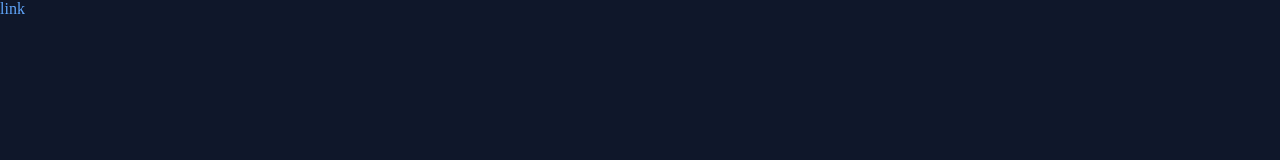
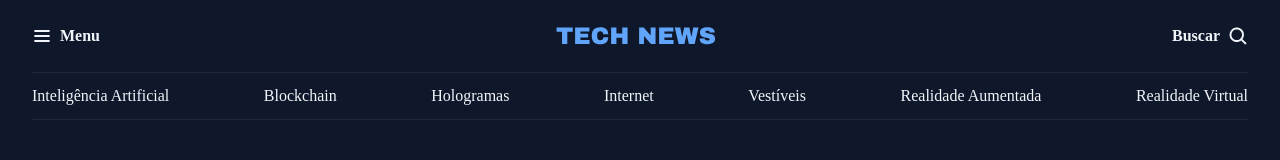
Before and after one commit to taliaduarte/projeto04-portalnoticias, a plain HTML site: page index.html in a window 1280 px wide. Drawn offline with Linux system fonts and the light colour scheme.

Commit message:
Criando o header da aplicação

```diff
--- a/index.html
+++ b/index.html
@@ -12,6 +12,31 @@
     <title>Portal de Notícias</title>
 </head>
 <body>
-    <a href="#">link</a>
+    <header class="container">
+        <nav id="primary" class="grid grid-flow-col">
+            <div><!--3 elementos no primeiro menu-->
+                <img src="assets/icons/List.svg" alt="ícone de menu">
+                <strong>Menu</strong>
+            </div>
+
+            <div>
+                <img src="assets/Logo.svg" alt="TechNews logo">
+            </div>
+
+            <div>
+                <strong>Buscar</strong>
+                <img src="assets/icons/MagnifyingGlass.svg" alt="ícone de lupa para pesquisa">
+            </div>
+        </nav>
+        <nav id="secondary" class="grid grid-flow-col">
+            <a href="#">Inteligência Artificial</a>
+            <a href="#">Blockchain</a>
+            <a href="#">Hologramas</a>
+            <a href="#">Internet</a>
+            <a href="#">Vestíveis</a>
+            <a href="#">Realidade Aumentada</a>
+            <a href="#">Realidade Virtual</a>
+        </nav>
+    </header>
 </body>
 </html>
--- a/styles/global.css
+++ b/styles/global.css
@@ -40,3 +40,19 @@ a:hover {
 h1, h1, h3 {
     font: inherit;
 }
+
+.container {
+    max-width: 1280px; /*valor do auto layout figma, tamanho container*/
+    padding-inline: 32px; /*espaço em cima e baixo*/
+    margin-inline: auto; /*espaço eixo horizontal*/
+}
+
+/*utility-first: classe utilitária*/
+
+.grid {
+    display: grid;
+}
+
+.grid-flow-col {
+    grid-auto-flow: column;
+}
--- /dev/null
+++ b/styles/header.css
@@ -0,0 +1,25 @@
+#primary {
+    padding-block: 20px;
+}
+
+    div {
+        display: flex;
+        align-items: center;
+        gap: 8px;
+    }
+
+    /*nesting CSS*/
+    div:nth-child(2) {
+        margin-inline: auto; /*centralizou o logo*/
+    }
+
+    div:nth-child(3) {
+        justify-self: end; /*terceira div no fim*/
+    }
+
+#secondary {
+    padding-block: 14px;
+    border: solid 1px var(--stroke-color);
+    border-inline: none; /*remover borda da lateral*/
+    justify-content: space-between; /*alinhar os elementos no centro com espaço entre eles*/
+}
--- a/styles/index.css
+++ b/styles/index.css
@@ -1 +1,2 @@
 @import url(global.css);
+@import url(header.css);
```
